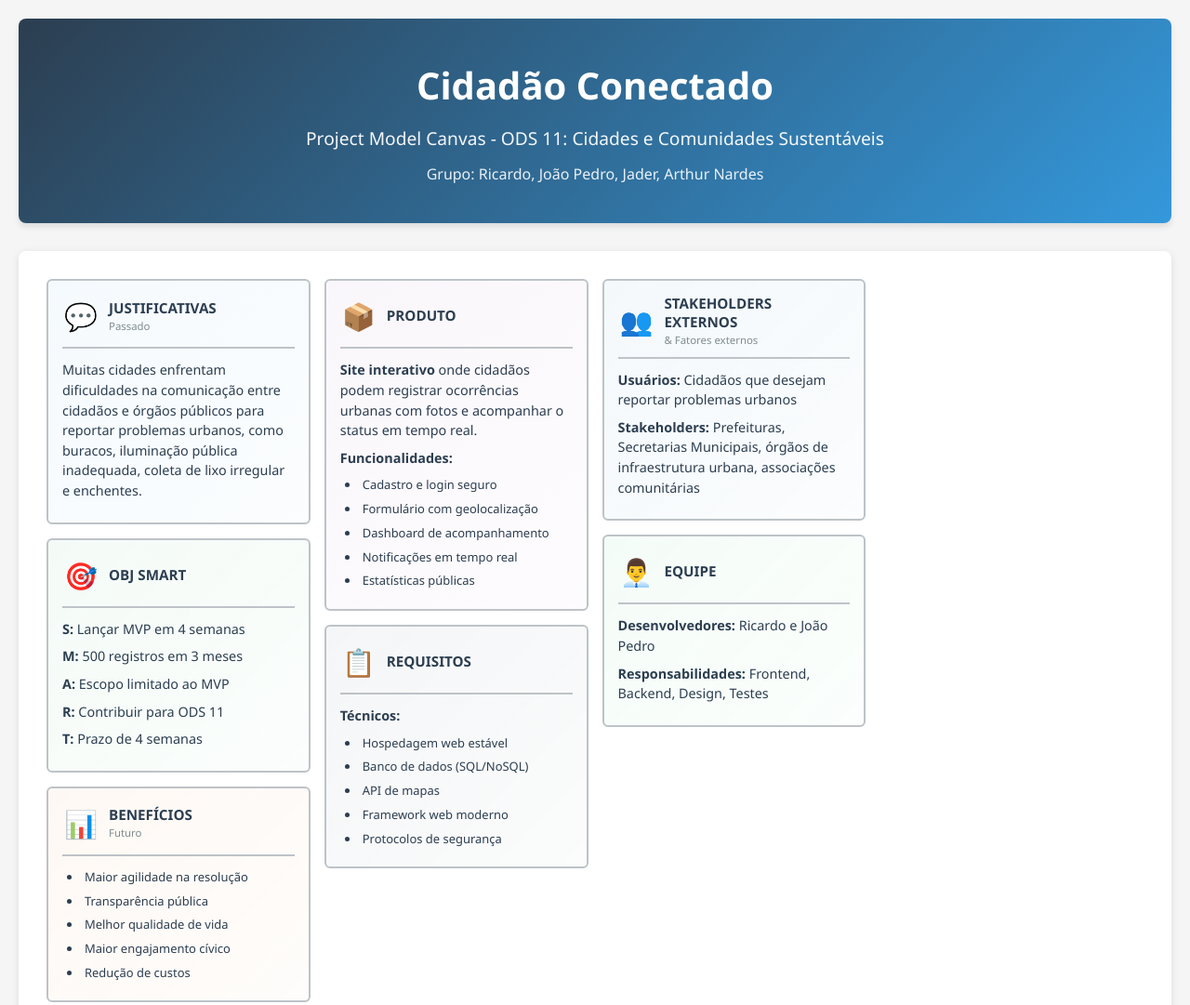
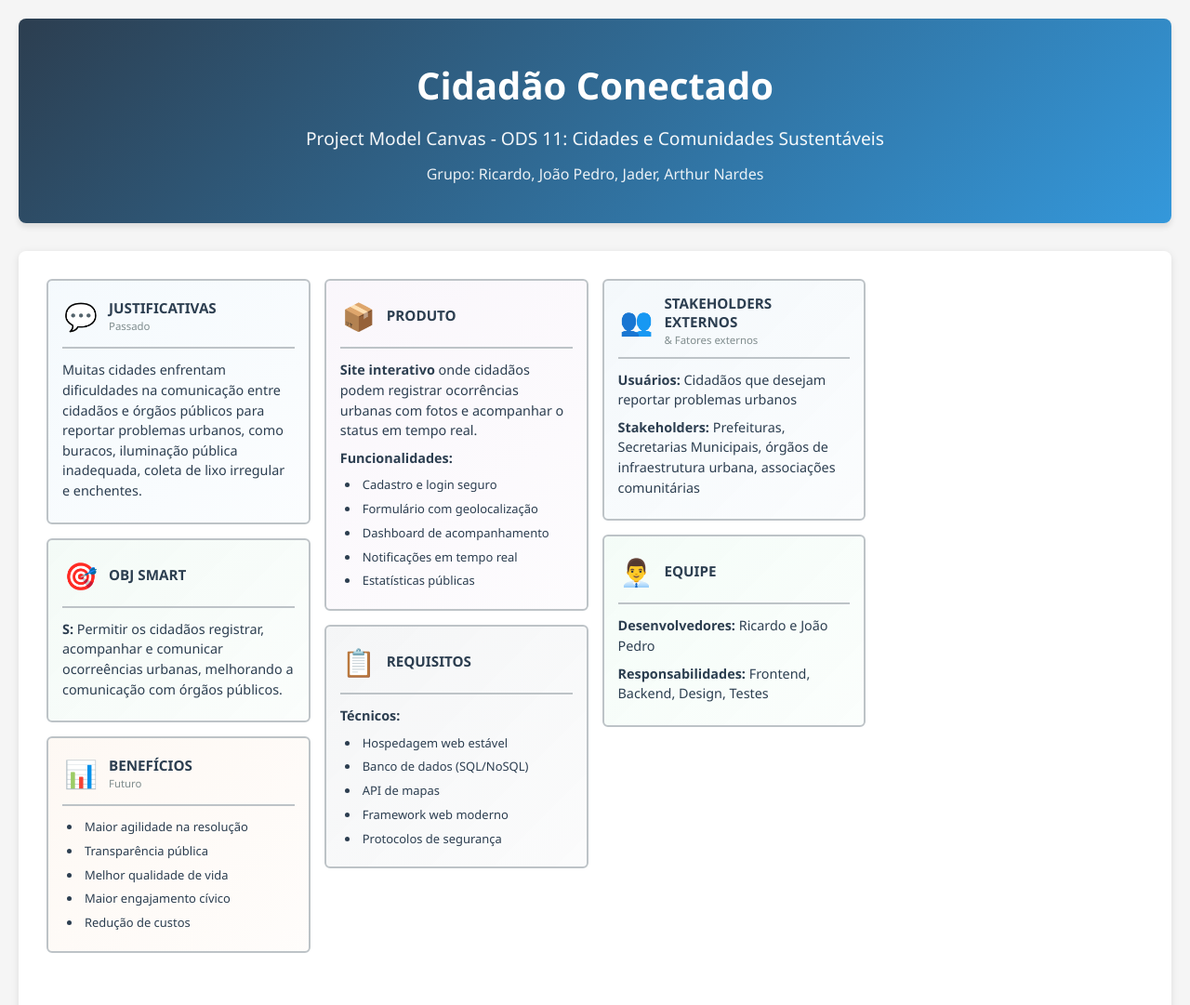
Before and after one commit to Rybarck/cidadao-conectado-pmc, a website: page index.html in a window 1280 px wide. Shown: the top 1081 px of the page at 93% size. Drawn offline with Linux system fonts and the light colour scheme.

Commit message:
Revise project objectives in index.html
Updated project goals to include citizen engagement.

```diff
--- a/index.html
+++ b/index.html
@@ -38,11 +38,7 @@
 <h3>OBJ SMART</h3>
 </div>
 <div class="box-content">
-<p><strong>S:</strong> Lançar MVP em 4 semanas</p>
-<p><strong>M:</strong> 500 registros em 3 meses</p>
-<p><strong>A:</strong> Escopo limitado ao MVP</p>
-<p><strong>R:</strong> Contribuir para ODS 11</p>
-<p><strong>T:</strong> Prazo de 4 semanas</p>
+<p><strong>S:</strong> Permitir os cidadãos registrar, acompanhar e comunicar ocorreências urbanas, melhorando a comunicação com órgãos públicos.</p>
 </div>
 </div>
 
```
